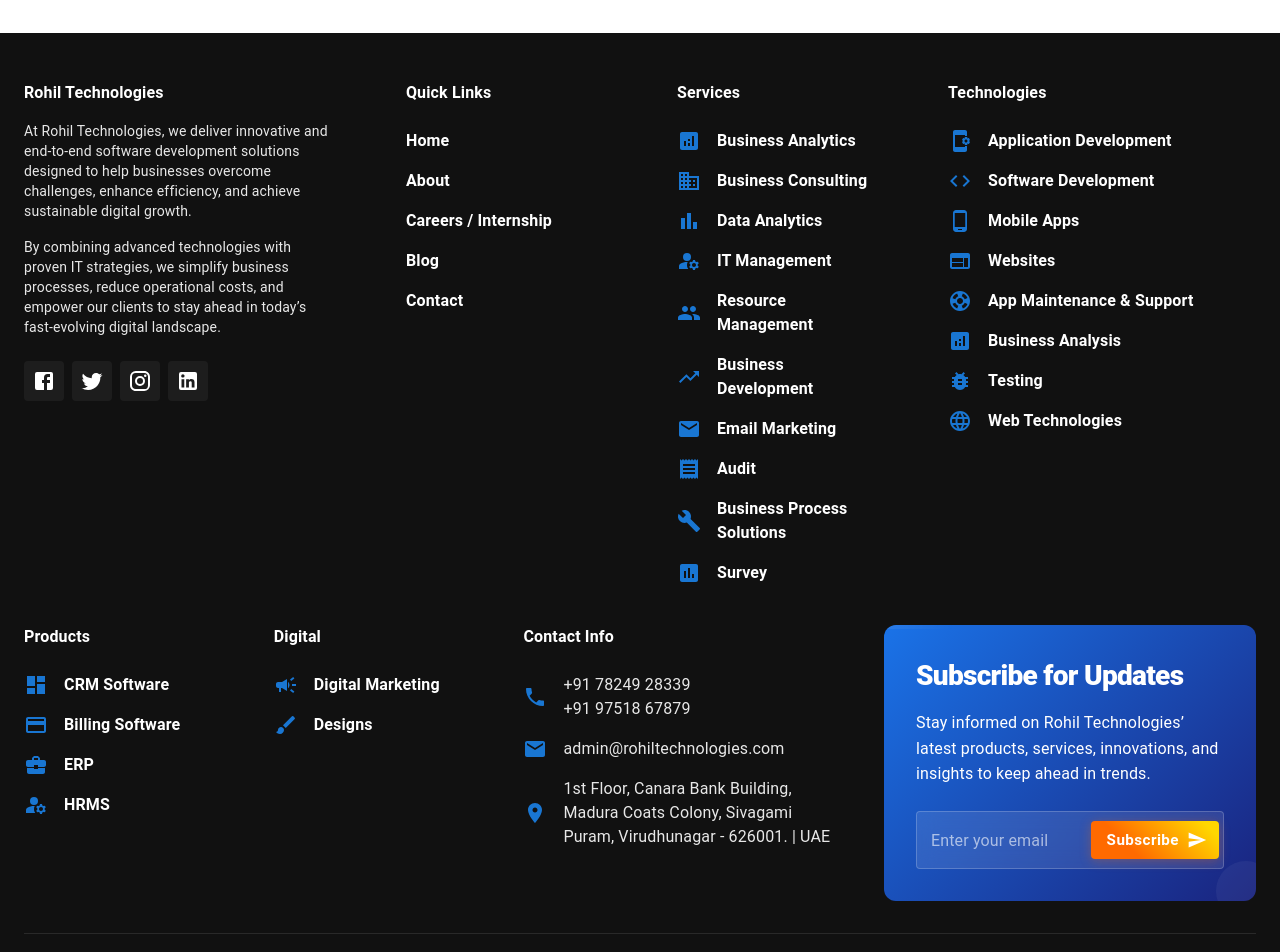
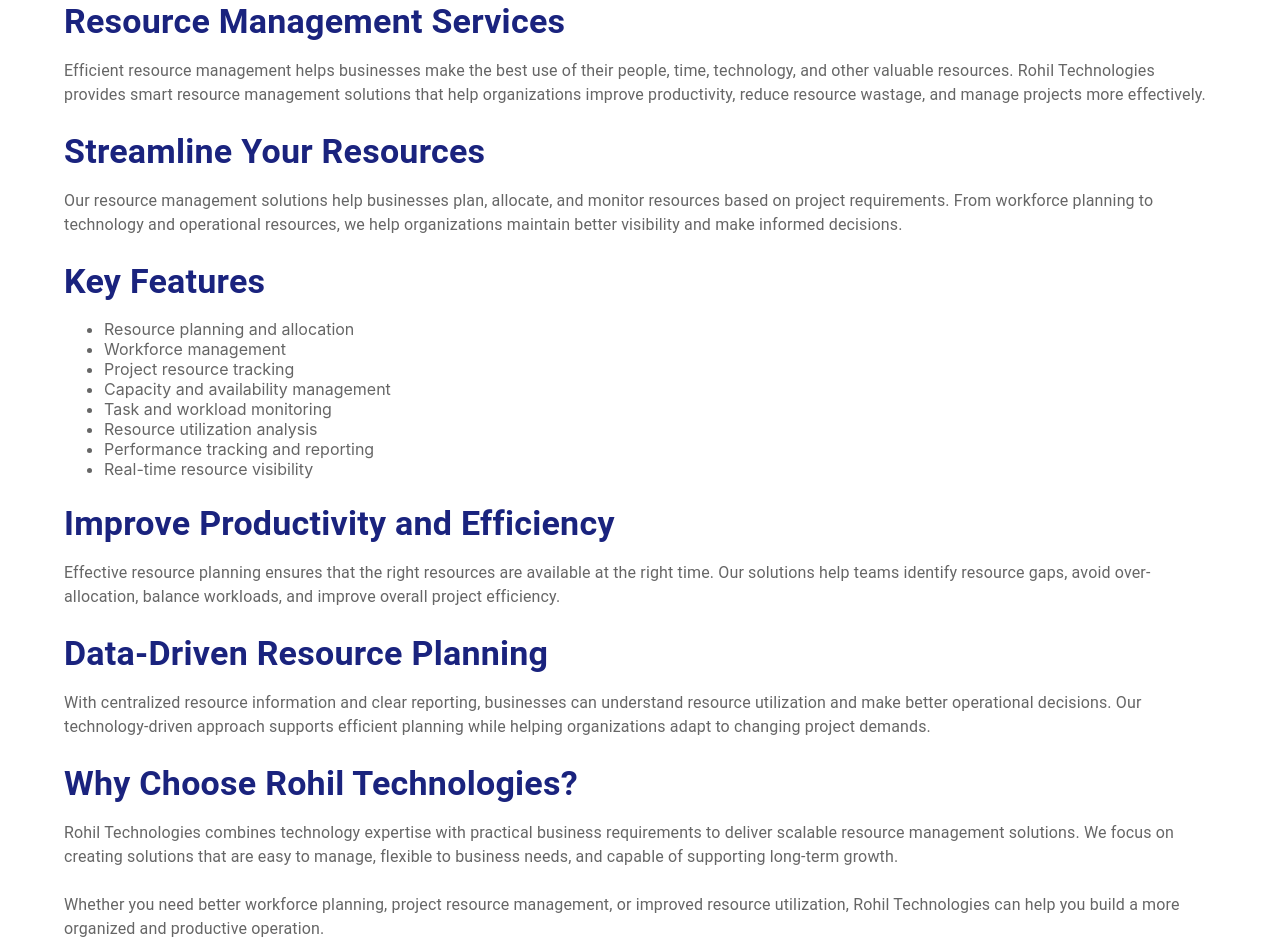
Before and after one commit to Rohilgroups/rohil-technologies, a React (Create React App) app: page /management/resource-management in a window 1280 px wide. Shown: the part 2440-3392 px from the top of the page. Built offline with nearby package versions, Linux system fonts and the light colour scheme.

Commit message:
Updated RT

```diff
--- a/src/components/services/BusinessDevelopment.js
+++ b/src/components/services/BusinessDevelopment.js
@@ -55,12 +55,22 @@
 
   return (
     <>
-      <Helmet>
-        <title>Business Development Services | Rohil Technologies</title>
-        <meta name="description" content="Drive business growth with Rohil Technologies’ expert business development services including market expansion, lead generation, partnerships, digital growth, and strategic consulting." />
-        <link rel="canonical" href="https://www.rohiltechnologies.com/business/business-development" />
-      </Helmet>
 
+
+
+<Helmet>
+  <title>Business Development Services | Rohil Technologies</title>
+
+  <meta
+    name="description"
+    content="Rohil Technologies provides Business Development Services including lead generation, market research, B2B business development, strategic partnerships, sales strategy, and business expansion solutions."
+  />
+
+  <link
+    rel="canonical"
+    href="https://www.rohiltechnologies.com/business/business-development"
+  />
+</Helmet>
       {/* ===== Hero Banner ===== */}
       <Box
         sx={{
--- a/src/components/services/ResourceManagement.js
+++ b/src/components/services/ResourceManagement.js
@@ -218,6 +218,99 @@
           businesses make smarter allocation decisions and achieve operational
           excellence across teams and projects.
         </Typography>
+        {/* Additional SEO Content */}
+<Typography
+  variant="h4"
+  sx={{ fontWeight: "bold", color: colors.darkBlue, mb: 2, mt: 5 }}
+>
+  Resource Management Services
+</Typography>
+
+<Typography sx={{ color: colors.grey, mb: 3 }}>
+  Efficient resource management helps businesses make the best use of their
+  people, time, technology, and other valuable resources. Rohil Technologies
+  provides smart resource management solutions that help organizations improve
+  productivity, reduce resource wastage, and manage projects more effectively.
+</Typography>
+
+<Typography
+  variant="h4"
+  sx={{ fontWeight: "bold", color: colors.darkBlue, mb: 2 }}
+>
+  Streamline Your Resources
+</Typography>
+
+<Typography sx={{ color: colors.grey, mb: 3 }}>
+  Our resource management solutions help businesses plan, allocate, and monitor
+  resources based on project requirements. From workforce planning to
+  technology and operational resources, we help organizations maintain better
+  visibility and make informed decisions.
+</Typography>
+
+<Typography
+  variant="h4"
+  sx={{ fontWeight: "bold", color: colors.darkBlue, mb: 2 }}
+>
+  Key Features
+</Typography>
+
+<Box component="ul" sx={{ color: colors.grey, mb: 3 }}>
+  <li>Resource planning and allocation</li>
+  <li>Workforce management</li>
+  <li>Project resource tracking</li>
+  <li>Capacity and availability management</li>
+  <li>Task and workload monitoring</li>
+  <li>Resource utilization analysis</li>
+  <li>Performance tracking and reporting</li>
+  <li>Real-time resource visibility</li>
+</Box>
+
+<Typography
+  variant="h4"
+  sx={{ fontWeight: "bold", color: colors.darkBlue, mb: 2 }}
+>
+  Improve Productivity and Efficiency
+</Typography>
+
+<Typography sx={{ color: colors.grey, mb: 3 }}>
+  Effective resource planning ensures that the right resources are available
+  at the right time. Our solutions help teams identify resource gaps, avoid
+  over-allocation, balance workloads, and improve overall project efficiency.
+</Typography>
+
+<Typography
+  variant="h4"
+  sx={{ fontWeight: "bold", color: colors.darkBlue, mb: 2 }}
+>
+  Data-Driven Resource Planning
+</Typography>
+
+<Typography sx={{ color: colors.grey, mb: 3 }}>
+  With centralized resource information and clear reporting, businesses can
+  understand resource utilization and make better operational decisions. Our
+  technology-driven approach supports efficient planning while helping
+  organizations adapt to changing project demands.
+</Typography>
+
+<Typography
+  variant="h4"
+  sx={{ fontWeight: "bold", color: colors.darkBlue, mb: 2 }}
+>
+  Why Choose Rohil Technologies?
+</Typography>
+
+<Typography sx={{ color: colors.grey, mb: 3 }}>
+  Rohil Technologies combines technology expertise with practical business
+  requirements to deliver scalable resource management solutions. We focus on
+  creating solutions that are easy to manage, flexible to business needs, and
+  capable of supporting long-term growth.
+</Typography>
+
+<Typography sx={{ color: colors.grey, mb: 3 }}>
+  Whether you need better workforce planning, project resource management, or
+  improved resource utilization, Rohil Technologies can help you build a more
+  organized and productive operation.
+</Typography>
       </Container>
     </>
   );
```
Also changed, not shown: src/components/Blog.js, 2 other files (tests, documents, lock files or other folders).
